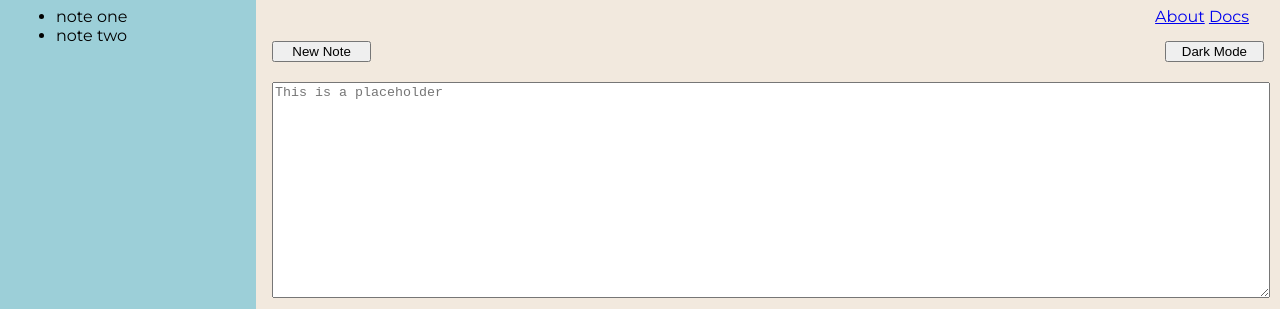
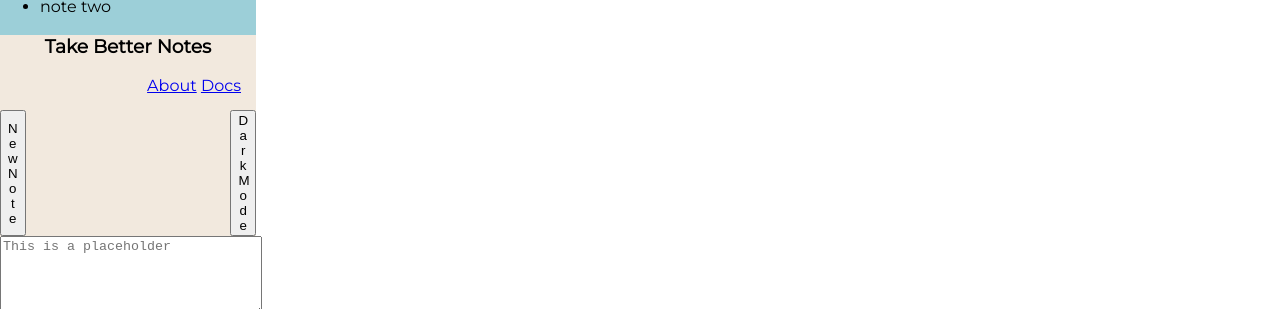
Before and after one commit to xubryan123/assignment1, a plain HTML site: page index.html in a window 1280 px wide. Shown: the part 91-400 px from the top of the page. Drawn offline with Linux system fonts and the light colour scheme.

Commit message:
fixed semantics

```diff
--- a/css/stylesheet.css
+++ b/css/stylesheet.css
@@ -17,7 +17,7 @@ nav{
     margin: 15px;
 }
 
-#left{
+aside{
     box-sizing: border-box;
     background-color: #9ccfd8;
 }
--- a/index.html
+++ b/index.html
@@ -12,9 +12,10 @@
     />
     <title>Take Notes</title>
   </head>
+  <main>
   <body>
     <div class="wrapper">
-      <div id="left">
+      <aside>
         <header>
           <h1>My Notes</h1>
         </header>
@@ -22,16 +23,17 @@
           <li>note one</li>
           <li>note two</li>
         </ul>
-      </div>
+      <aside>
       <div id="right">
         <header>
           <h1>Take Better Notes</h1>
+          <nav>
+            <a title="About" href="misc/about.html">About</a>
+            <a title="docs" href="misc/docs.html">Docs</a>
+          </nav>
         </header>
-        <nav>
-          <a title="About" href="misc/about.html">About</a>
-          <a title="docs" href="misc/docs.html">Docs</a>
-        </nav>
         <div class="rightwrap">
+          <main>
           <div class='buttongrid'>
             <button
               onclick="document.getElementById(
@@ -60,6 +62,7 @@
               Cancel
             </button>
           </div>
+        </main>
           <footer>
             <h2>Keep in Touch</h2>
             <a href="https://ca.linkedin.com/"><img
```
Also changed, not shown: repolink.txt (added).
